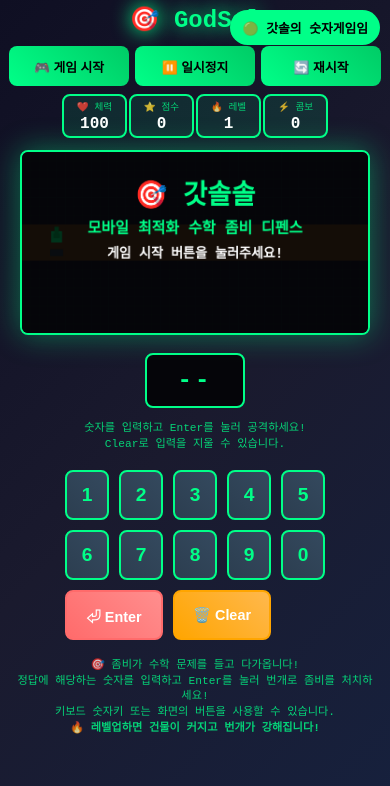
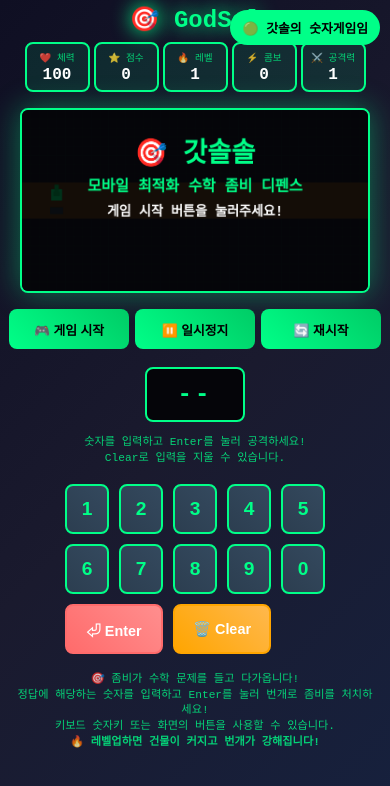
Before and after one commit to saintpbh/solgame, a plain HTML site: page index.html in a window 390 px wide. Drawn offline with Linux system fonts and the light colour scheme.

Commit message:
Update index.html

```diff
--- a/index.html
+++ b/index.html
@@ -6,7 +6,7 @@
     <meta name="apple-mobile-web-app-capable" content="yes">
     <meta name="apple-mobile-web-app-status-bar-style" content="black-translucent">
     <meta name="mobile-web-app-capable" content="yes">
-
+    <title>🎯 갓솔 숫자 게임</title>
     <style>
         * {
             margin: 0;
@@ -326,16 +326,16 @@
 
             .game-title {
                 font-size: 1.5em;
-                margin-bottom: 4px;
+                margin-bottom: 8px;
             }
 
             .stats-container {
-                gap: 2px;
-                margin-bottom: 4px;
+                gap: 4px;
+                margin-bottom: 8px;
             }
 
             .stat {
-                padding: 3px 4px;
+                padding: 6px 8px;
                 min-width: 50px;
                 max-width: 65px;
             }
@@ -468,13 +468,6 @@
     <div class="game-container">
         <h1 class="game-title">🎯 GodSol</h1>
 
-
-        <div class="controls">
-            <button class="btn" id="startBtn">🎮 게임 시작</button>
-            <button class="btn" id="pauseBtn">⏸️ 일시정지</button>
-            <button class="btn" id="restartBtn">🔄 재시작</button>
-        </div>
-
         <div class="stats-container">
             <div class="stat">
                 <span class="stat-label">❤️ 체력</span>
@@ -492,6 +485,10 @@
                 <span class="stat-label">⚡ 콤보</span>
                 <span class="stat-value" id="combo">0</span>
             </div>
+            <div class="stat">
+                <span class="stat-label">⚔️ 공격력</span>
+                <span class="stat-value" id="attackPower">1</span>
+            </div>
         </div>
 
         <div class="level-up-indicator" id="levelUpIndicator" style="display: none;">
@@ -500,7 +497,11 @@
 
         <canvas id="gameCanvas" width="800" height="400"></canvas>
 
-
+        <div class="controls">
+            <button class="btn" id="startBtn">🎮 게임 시작</button>
+            <button class="btn" id="pauseBtn">⏸️ 일시정지</button>
+            <button class="btn" id="restartBtn">🔄 재시작</button>
+        </div>
 
         <div class="input-system">
             <div class="input-display" id="inputDisplay">--</div>
```
